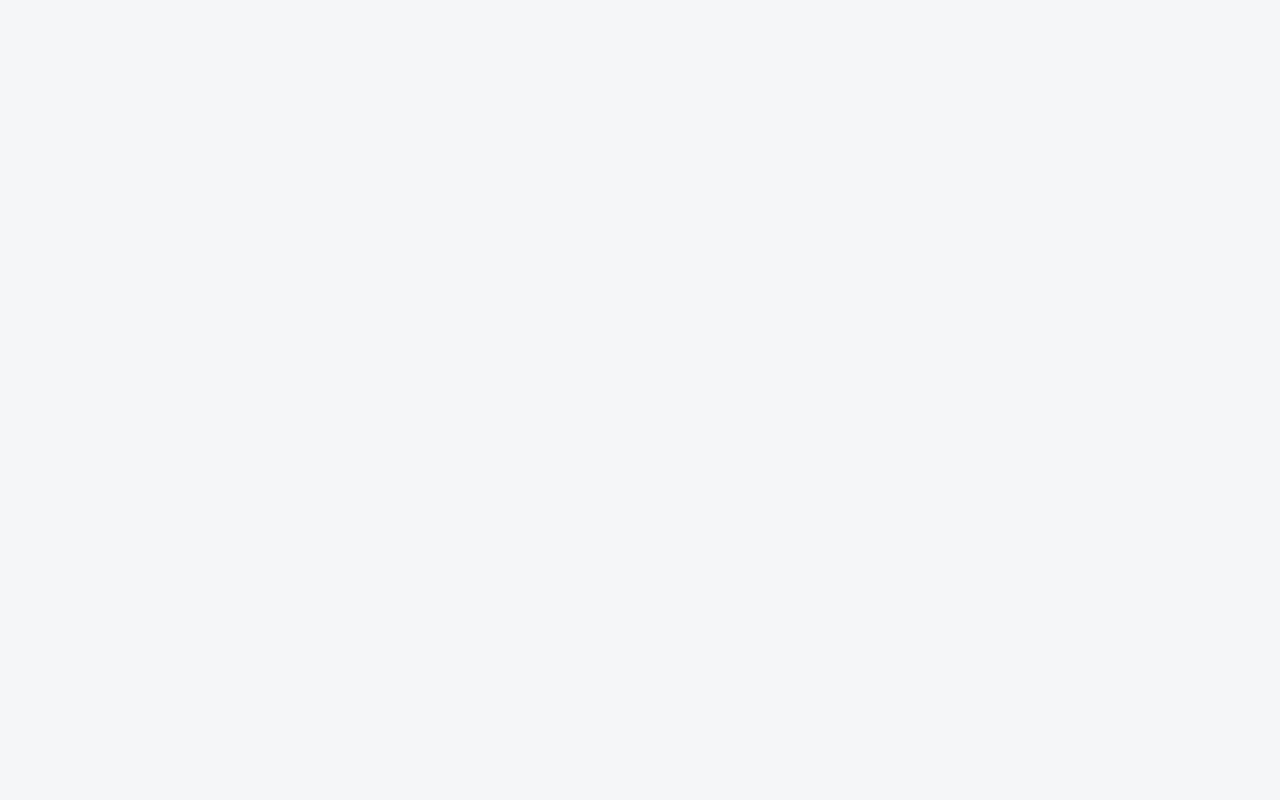
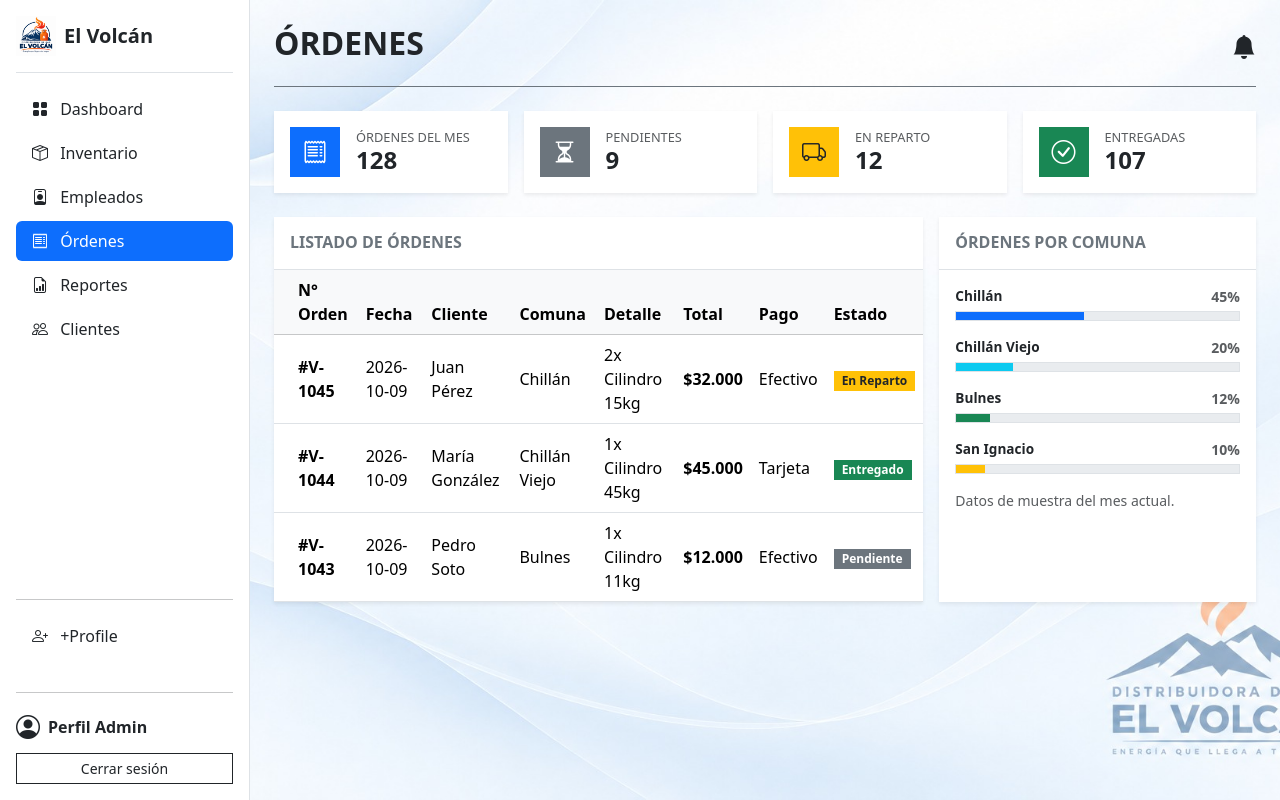
Before and after one commit to Ben0zero/Distribuidora-Gas-El-Volcan, a React (Vite) app in the folder Version 2/: page /admin/ordenes in a window 1280 px wide. Before the commit this address had no page. Built offline with nearby package versions, Linux system fonts and the light colour scheme.

Commit message:
feat(admin): vista de Ordenes con datos de muestra inventados y un enlace en el menu con la ruta

```diff
--- a/Version 2/src/App.jsx
+++ b/Version 2/src/App.jsx
@@ -17,6 +17,7 @@ import Dashboard from './pages/admin/Dashboard'
 import Inventario from './pages/admin/Inventario'
 import ListaUsuarios from './pages/admin/ListaUsuarios'
 import NuevoUsuario from './pages/admin/NuevoUsuario'
+import Ordenes from './pages/admin/Ordenes'
 import { CLAVES } from './utils/validaciones'
 import {
   agregarItem,
@@ -92,6 +93,7 @@ function App() {
           <Route path="inventario" element={<Inventario />} />
           <Route path="usuarios" element={<ListaUsuarios />} />
           <Route path="usuarios/nuevo" element={<NuevoUsuario />} />
+          <Route path="ordenes" element={<Ordenes />} />
         </Route>
       </Routes>
     </BrowserRouter>
--- a/Version 2/src/pages/admin/AdminLayout.jsx
+++ b/Version 2/src/pages/admin/AdminLayout.jsx
@@ -6,12 +6,12 @@ const PRINCIPAL = [
   { to: '/admin', end: true, icono: 'bi-grid-fill', label: 'Dashboard' },
   { to: '/admin/inventario', icono: 'bi-box-seam', label: 'Inventario' },
   { to: '/admin/usuarios', icono: 'bi-person-badge', label: 'Empleados' },
+  { to: '/admin/ordenes', icono: 'bi-receipt', label: 'Órdenes' },
 ]
 
 const SECUNDARIA = [{ to: '/admin/usuarios/nuevo', icono: 'bi-person-plus', label: '+Profile' }]
 
 const inactivos = [
-  { icono: 'bi-receipt', label: 'Órdenes' },
   { icono: 'bi-file-earmark-bar-graph', label: 'Reportes' },
   { icono: 'bi-people', label: 'Clientes' },
 ]
--- /dev/null
+++ b/Version 2/src/pages/admin/Ordenes.jsx
@@ -0,0 +1,131 @@
+const KPI = [
+    { icono: 'bi-receipt', color: 'bg-primary text-white', titulo: 'Órdenes del Mes', valor: '128' },
+    { icono: 'bi-hourglass-split', color: 'bg-secondary text-white', titulo: 'Pendientes', valor: '9' },
+    { icono: 'bi-truck', color: 'bg-warning text-dark', titulo: 'En Reparto', valor: '12' },
+    { icono: 'bi-check-circle', color: 'bg-success text-white', titulo: 'Entregadas', valor: '107' },
+]
+
+const ORDENES = [
+    { id: '#V-1045', fecha: '2026-10-09', cliente: 'Juan Pérez', comuna: 'Chillán', detalle: '2x Cilindro 15kg', total: '$32.000', pago: 'Efectivo', estado: 'En Reparto', badge: 'bg-warning text-dark' },
+    { id: '#V-1044', fecha: '2026-10-09', cliente: 'María González', comuna: 'Chillán Viejo', detalle: '1x Cilindro 45kg', total: '$45.000', pago: 'Tarjeta', estado: 'Entregado', badge: 'bg-success' },
+    { id: '#V-1043', fecha: '2026-10-09', cliente: 'Pedro Soto', comuna: 'Bulnes', detalle: '1x Cilindro 11kg', total: '$12.000', pago: 'Efectivo', estado: 'Pendiente', badge: 'bg-secondary' },
+]
+
+const POR_COMUNA = [
+    { comuna: 'Chillán', porcentaje: 45, color: 'bg-primary' },
+    { comuna: 'Chillán Viejo', porcentaje: 20, color: 'bg-info' },
+    { comuna: 'Bulnes', porcentaje: 12, color: 'bg-success' },
+    { comuna: 'San Ignacio', porcentaje: 10, color: 'bg-warning' },
+]
+
+function Ordenes() {
+    return (
+    <>
+      {/* Encabezado */}
+        <div className="d-flex justify-content-between align-items-center mb-4 border-bottom border-secondary pb-3">
+            <h1 className="h2 fw-bold text-dark">ÓRDENES</h1>
+            <span className="text-dark fs-4" aria-label="Notificaciones">
+                <i className="bi bi-bell-fill" />
+            </span>
+        </div>
+
+        <div className="container-fluid px-0">
+            {/* Tarjetas de resumen */}
+        <div className="row g-3 mb-4">
+            {KPI.map((k) => (
+            <div className="col-md-3" key={k.titulo}>
+                <div className="card border-0 shadow-sm rounded-0">
+                    <div className="card-body d-flex align-items-center">
+                    <div
+                        className={`${k.color} p-3 me-3 fs-4 d-flex align-items-center justify-content-center`}
+                        style={{ width: 50, height: 50 }}
+                    >
+                    <i className={`bi ${k.icono}`} />
+                    </div>
+                    <div>
+                        <h6 className="text-muted mb-0" style={{ fontSize: '0.8rem', textTransform: 'uppercase' }}>
+                            {k.titulo}
+                        </h6>
+                        <h4 className="mb-0 fw-bold">{k.valor}</h4>
+                    </div>
+                </div>
+                </div>
+            </div>
+            ))}
+        </div>
+
+        <div className="row g-3">
+          {/* Tabla de órdenes */}
+            <div className="col-lg-8">
+            <div className="card border-0 shadow-sm rounded-0 h-100">
+                <div className="card-header bg-white border-bottom py-3">
+                <h6 className="mb-0 fw-bold text-uppercase text-secondary">Listado de Órdenes</h6>
+                </div>
+                <div className="card-body p-0">
+                <div className="table-responsive">
+                    <table className="table table-hover mb-0 align-middle">
+                    <thead className="table-light">
+                        <tr>
+                        <th className="ps-4">N° Orden</th>
+                        <th>Fecha</th>
+                        <th>Cliente</th>
+                        <th>Comuna</th>
+                        <th>Detalle</th>
+                        <th>Total</th>
+                        <th>Pago</th>
+                        <th>Estado</th>
+                        </tr>
+                    </thead>
+                    <tbody>
+                        {ORDENES.map((o) => (
+                        <tr key={o.id}>
+                            <td className="ps-4 fw-bold">{o.id}</td>
+                            <td>{o.fecha}</td>
+                            <td>{o.cliente}</td>
+                            <td>{o.comuna}</td>
+                            <td>{o.detalle}</td>
+                            <td className="fw-bold">{o.total}</td>
+                            <td>{o.pago}</td>
+                            <td>
+                            <span className={`badge ${o.badge} rounded-0 px-2 py-1`}>{o.estado}</span>
+                            </td>
+                        </tr>
+                        ))}
+                    </tbody>
+                    </table>
+                </div>
+                </div>
+            </div>
+            </div>
+
+          {/* Órdenes por comuna */}
+            <div className="col-lg-4">
+            <div className="card border-0 shadow-sm rounded-0 h-100">
+                <div className="card-header bg-white border-bottom py-3">
+                <h6 className="mb-0 fw-bold text-uppercase text-secondary">Órdenes por Comuna</h6>
+                </div>
+                <div className="card-body">
+                {POR_COMUNA.map((c) => (
+                    <div className="mb-3" key={c.comuna}>
+                    <div className="d-flex justify-content-between mb-1">
+                        <span className="fw-bold text-dark" style={{ fontSize: '0.85rem' }}>
+                        {c.comuna}
+                        </span>
+                        <span className="small fw-bold text-muted">{c.porcentaje}%</span>
+                    </div>
+                    <div className="progress rounded-0 border" style={{ height: 10 }}>
+                        <div className={`progress-bar ${c.color}`} role="progressbar" style={{ width: `${c.porcentaje}%` }} />
+                    </div>
+                    </div>
+                ))}
+                <p className="small text-muted mb-0 mt-2">Datos de muestra del mes actual.</p>
+                </div>
+            </div>
+            </div>
+        </div>
+        </div>
+    </>
+    )
+}
+
+export default Ordenes
```
